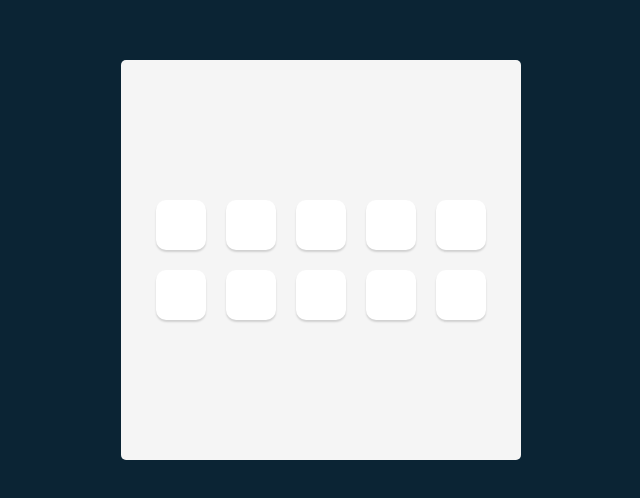
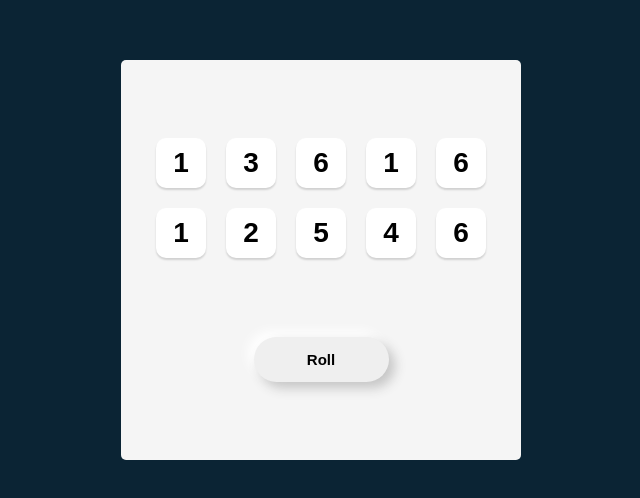
Before and after one commit to macooo3/Tenzies-project, a React (Vite) app: page / in a window 1280 px wide. Shown: the part 140-638 px from the top of the page, without its empty margins (319-959 px from the left). Built offline with nearby package versions, Linux system fonts and the light colour scheme.

Commit message:
created roll button

```diff
--- a/src/App.jsx
+++ b/src/App.jsx
@@ -2,7 +2,9 @@ import { useState } from "react";
 import Die from "./components/Die";
 
 function App() {
-  const generateAllNewDice = function () {
+  const [dice, setDice] = useState(generateAllNewDice());
+
+  function generateAllNewDice() {
     // const tenNumArr = [];
     // for (let i = 0; i < 11; i++) {
     //   const rand = Math.floor(Math.random() * 6 + 1);
@@ -10,16 +12,22 @@ function App() {
     // }
     // return tenNumArr;
     return new Array(10).fill(0).map(() => Math.ceil(Math.random() * 6));
-  };
+  }
 
-  const [tenDie, setTenDie] = useState(generateAllNewDice())
+  function rollDices() {
+    setDice(generateAllNewDice());
+  }
 
+  const diceElements = dice.map((num, index) => (
+    <Die key={index} value={num} />
+  ));
 
   return (
     <main>
       <div className="die-container">
-     {tenDie.map((num, key) => <Die key={key}>{num}</Die>)}
+        {diceElements}
       </div>
+        <button className="roll-button" onClick={rollDices}>Roll</button>
     </main>
   );
 }
--- a/src/index.css
+++ b/src/index.css
@@ -11,6 +11,7 @@ body {
   flex-direction: column;
   justify-content: center;
   align-items: center;
+  font-family: Arial, Helvetica, sans-serif;
 }
 
 div#root {
@@ -25,7 +26,7 @@ main {
   height: 100%;
   border-radius: 5px;
   flex-direction: column;
-  justify-content: center;
+  justify-content: space-evenly;
   align-items: center;
   display: flex;
 }
@@ -44,8 +45,22 @@ main {
   font-family: Arial, Helvetica, sans-serif;
   font-weight: bold;
   font-size: 1.75rem;
-  box-shadow: 0px 2px 2px rgba(0,0, 0, 0.15);
-  cursor:pointer;
-  border:none;
+  box-shadow: 0px 2px 2px rgba(0, 0, 0, 0.15);
+  cursor: pointer;
+  border: none;
   border-radius: 10px;
 }
+
+.roll-button {
+  width: 9em;
+  height: 3em;
+  border-radius: 30em;
+  font-size: 15px;
+  font-family: inherit;
+  font-weight: bold;
+  border: none;
+  position: relative;
+  overflow: hidden;
+  z-index: 1;
+  box-shadow: 6px 6px 12px #c5c5c5, -6px -6px 12px #ffffff;
+}
```
